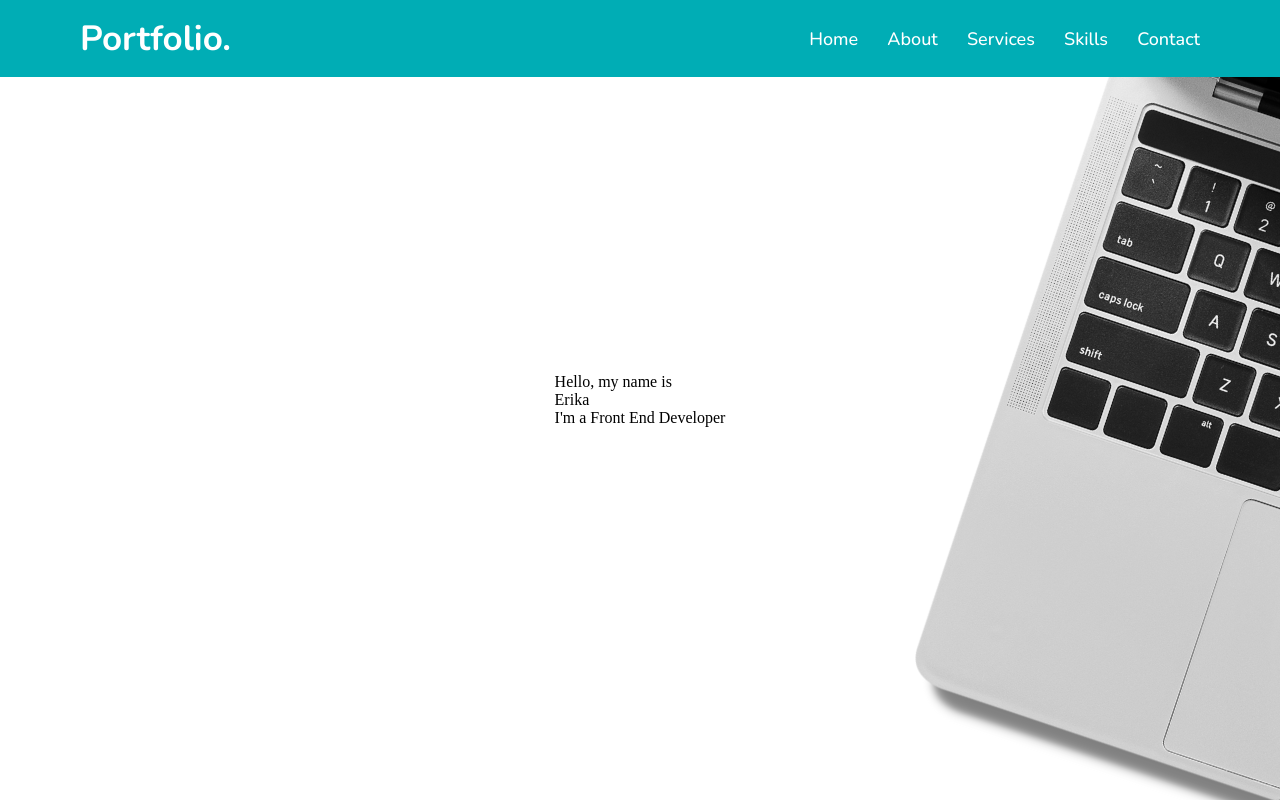
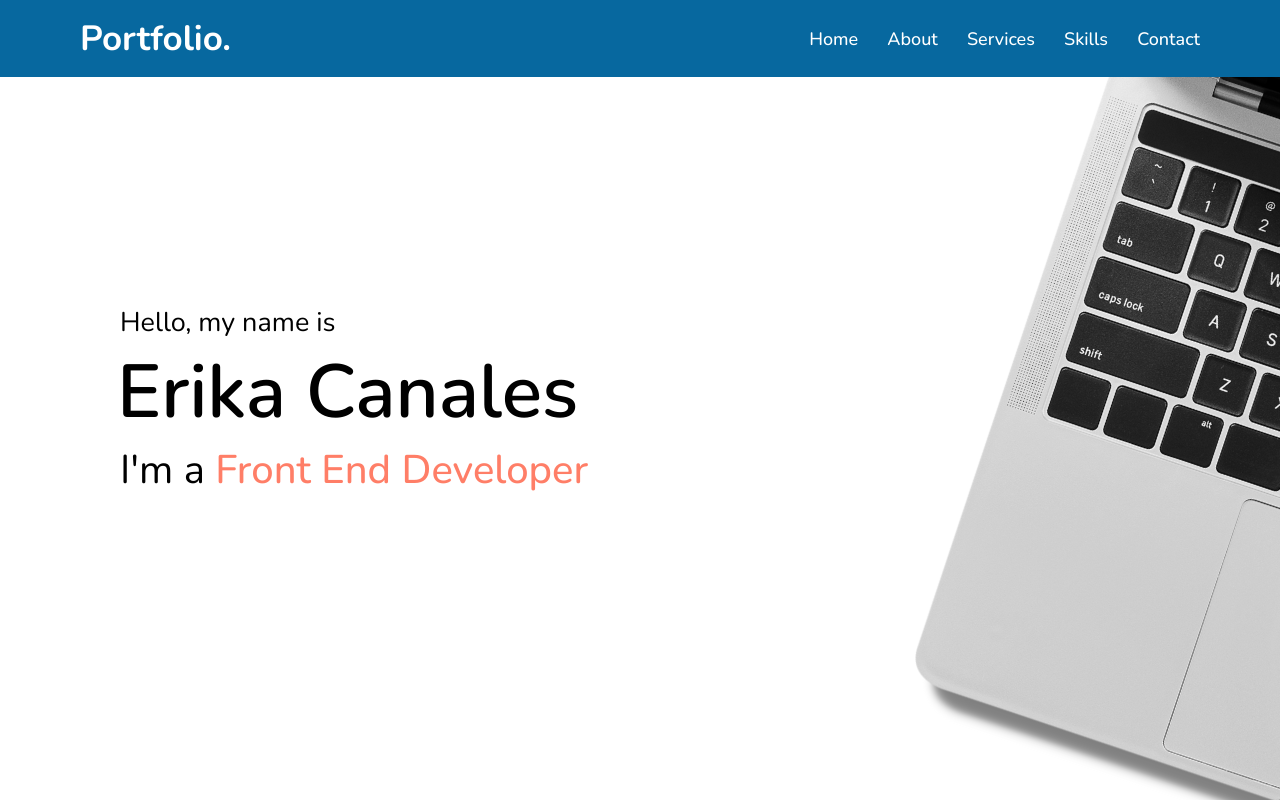
Before and after one commit to erikacanales/Coaching-Portfolio, a plain HTML site: page index.html in a window 1280 px wide. Drawn offline with nearby package versions, Linux system fonts and the light colour scheme.

Commit message:
Styled home section

```diff
--- a/index.html
+++ b/index.html
@@ -31,7 +31,7 @@
         <div class="max-width">
             <div class="home-content">
                 <div class="text-1">Hello, my name is</div>
-                <div class="text-2">Erika</div>
+                <div class="text-2">Erika Canales</div>
                 <div class="text-3">I'm a <span>Front End Developer</span></div>
             </div>
         </div>
--- a/src/style.css
+++ b/src/style.css
@@ -1,5 +1,6 @@
 :root{
-    --accent-color: #00ADB5;
+    --accent-color: #07689F;
+    --cta-color: #FF7E67;
 }
 
 *{
@@ -53,4 +54,29 @@
     display: flex;
     background: url("/src/img/front-end-developer\(1\).png") no-repeat center;
     height: 100vh;
+    min-height: 500px;
+    font-family: 'Nunito', 'sans-serif';
 }
+
+.home .max-width {
+    margin: auto 0 auto 40px;
+}
+
+.home .home-content .text-1 {
+    font-size: 27px;
+}
+
+.home .home-content .text-2 {
+    font-size: 75px;
+    font-weight: 600;
+    margin-left: -3px;
+}
+
+.home .home-content .text-3 {
+    font-size: 40px;
+}
+
+.home .home-content .text-3 span{
+    color: var(--cta-color);
+    font-weight: 500;
+}
```
